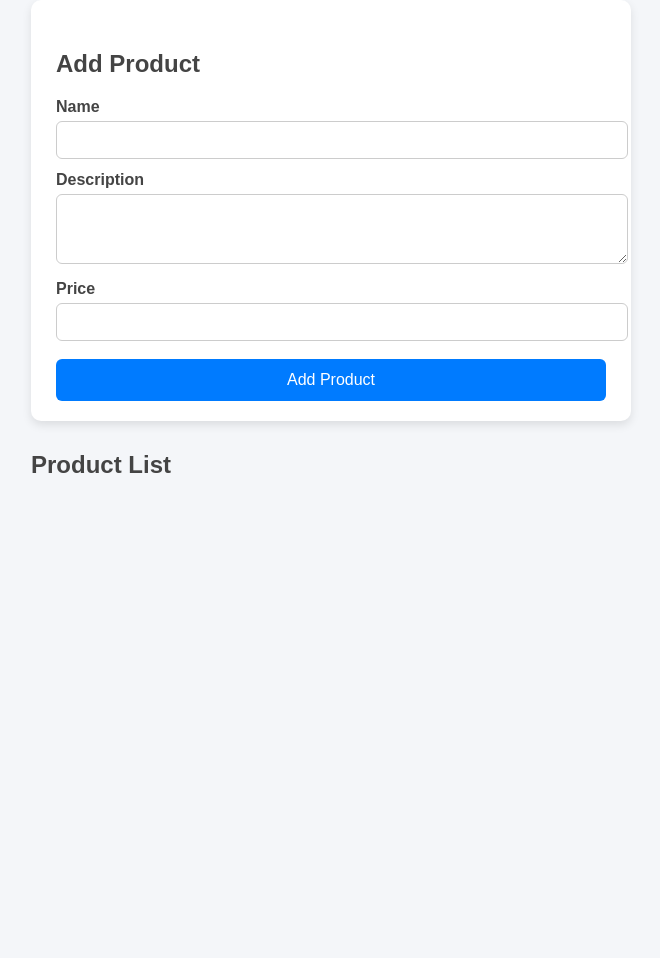
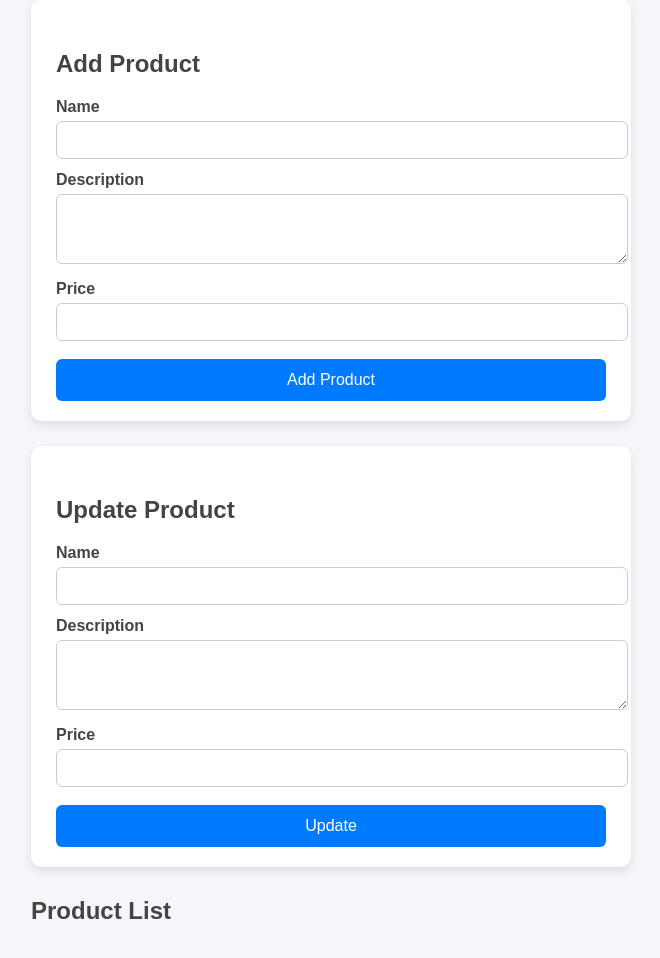
Before and after one commit to matthewX212/supabase_front, a plain HTML site: page index.html in a window 1280 px wide. Shown: the part 98-1056 px from the top of the page, without its empty margins (309-969 px from the left). Before the commit the page ends 800 px from the top, so only its background shows below. Drawn offline with Linux system fonts and the light colour scheme; no server answers.

Commit message:
Update index.html

```diff
--- a/index.html
+++ b/index.html
@@ -23,6 +23,23 @@
       <button type="submit" class="btn">Add Product</button>
     </form>
 
+    <form id="update-product-form" class="card">
+      <h2>Update Product</h2>
+
+      <input type="hidden" id="update-id">
+
+      <label for="update-name">Name</label>
+      <input type="text" id="update-name" required>
+
+      <label for="update-description">Description</label>
+      <textarea id="update-description" rows="3" required></textarea>
+
+      <label for="update-price">Price</label>
+      <input type="number" id="update-price" required step="0.01">
+
+      <button type="submit" class="btn">Update</button>
+    </form>
+
     <h2>Product List</h2>
     <ul id="products" class="product-list"></ul>
   </div>
```
